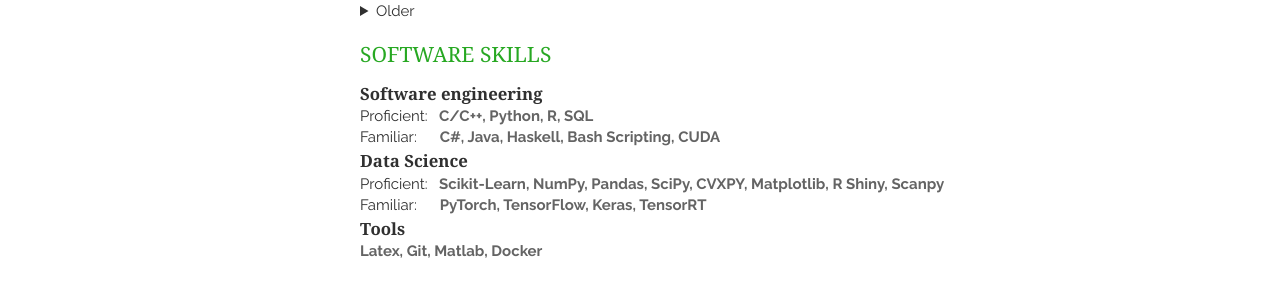
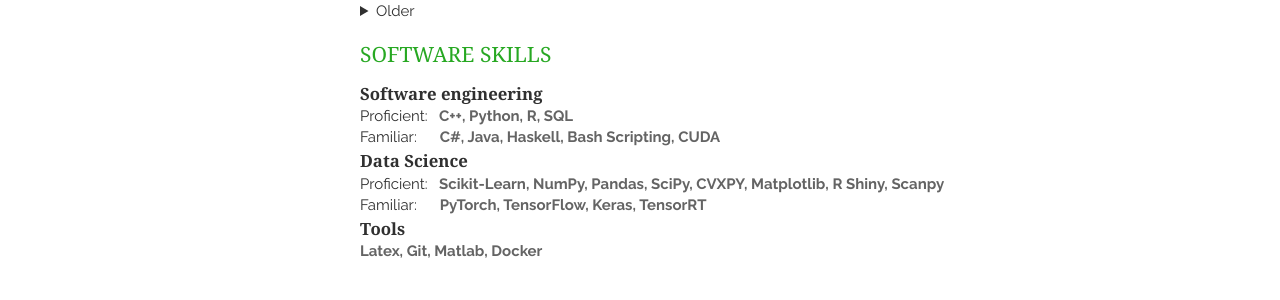
Before and after one commit to ferrocactus/ferrocactus.github.io, a Jekyll site: the page built from index.html, in a window 1280 px wide. Shown: the part 1642-1942 px from the top of the page. Built offline with Jekyll 4.4.1, drawn with Linux system fonts in a browser that asks for light colours; nearby versions of some CDN libraries; the list of posts is cut into pages by our own code.

Commit message:
removed c

```diff
--- a/_includes/skills.html
+++ b/_includes/skills.html
@@ -6,7 +6,7 @@
         </header>
         <p>
         <!--<i class="fa fa-star"></i><i class="fa fa-star"></i><i class="fa fa-star"></i><i class="fa fa-star"></i><i class="fa fa-star-half-o"></i>-->
-        Proficient: &nbsp;&nbsp;<em>C/C++, Python, R, SQL</em></br>
+        Proficient: &nbsp;&nbsp;<em>C++, Python, R, SQL</em></br>
         Familiar: &nbsp;&nbsp;&nbsp;&nbsp;&nbsp;<em>C#, Java, Haskell, Bash Scripting, CUDA</em>
         <header>
             <h1>Data Science</h1>
```
